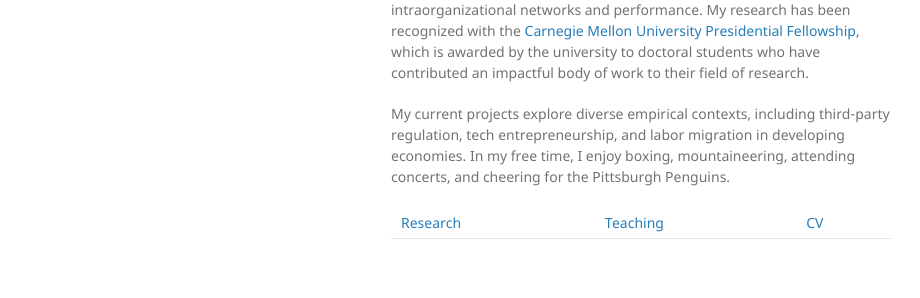
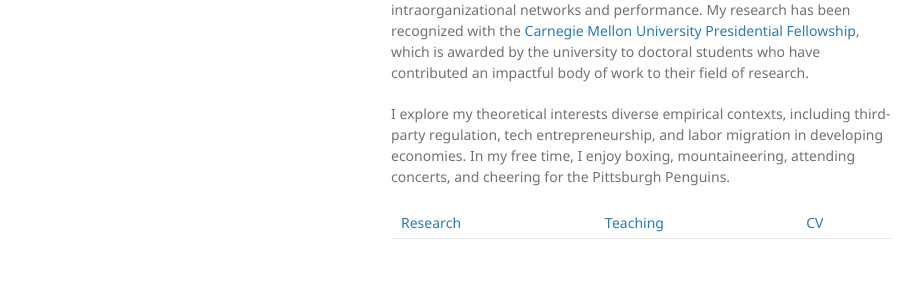
Before and after one commit to saepark/saepark.github.io, a Jekyll site: the page built from index.md, in a window 1280 px wide. Shown: the part 184-482 px from the top of the page, without its empty margins (179-1099 px from the left). Built offline with Jekyll 4.4.1, drawn with Linux system fonts in a browser that asks for light colours; our own code applies the rules of GitHub Pages for plain Markdown files.

Commit message:
Update index.md

```diff
--- a/index.md
+++ b/index.md
@@ -2,6 +2,6 @@
 
 My research interests lie at the intersection of organizational theory, knowledge management, and human capital development. Broadly, I explore how the interplay of pecuniary and social incentives shapes intraorganizational networks and performance. My research has been recognized with the [Carnegie Mellon University Presidential Fellowship](https://www.cmu.edu/tepper/news/stories/2021/april/phd-fellowships-awarded.html), which is awarded by the university to doctoral students who have contributed an impactful body of work to their field of research.
 
-My current projects explore diverse empirical contexts, including third-party regulation, tech entrepreneurship, and labor migration in developing economies. In my free time, I enjoy boxing, mountaineering, attending concerts, and cheering for the Pittsburgh Penguins.
+I explore my theoretical interests diverse empirical contexts, including third-party regulation, tech entrepreneurship, and labor migration in developing economies. In my free time, I enjoy boxing, mountaineering, attending concerts, and cheering for the Pittsburgh Penguins.
 
 [Research](./research.html) | [Teaching](./teaching.html) | [CV](./CV.html)
```
